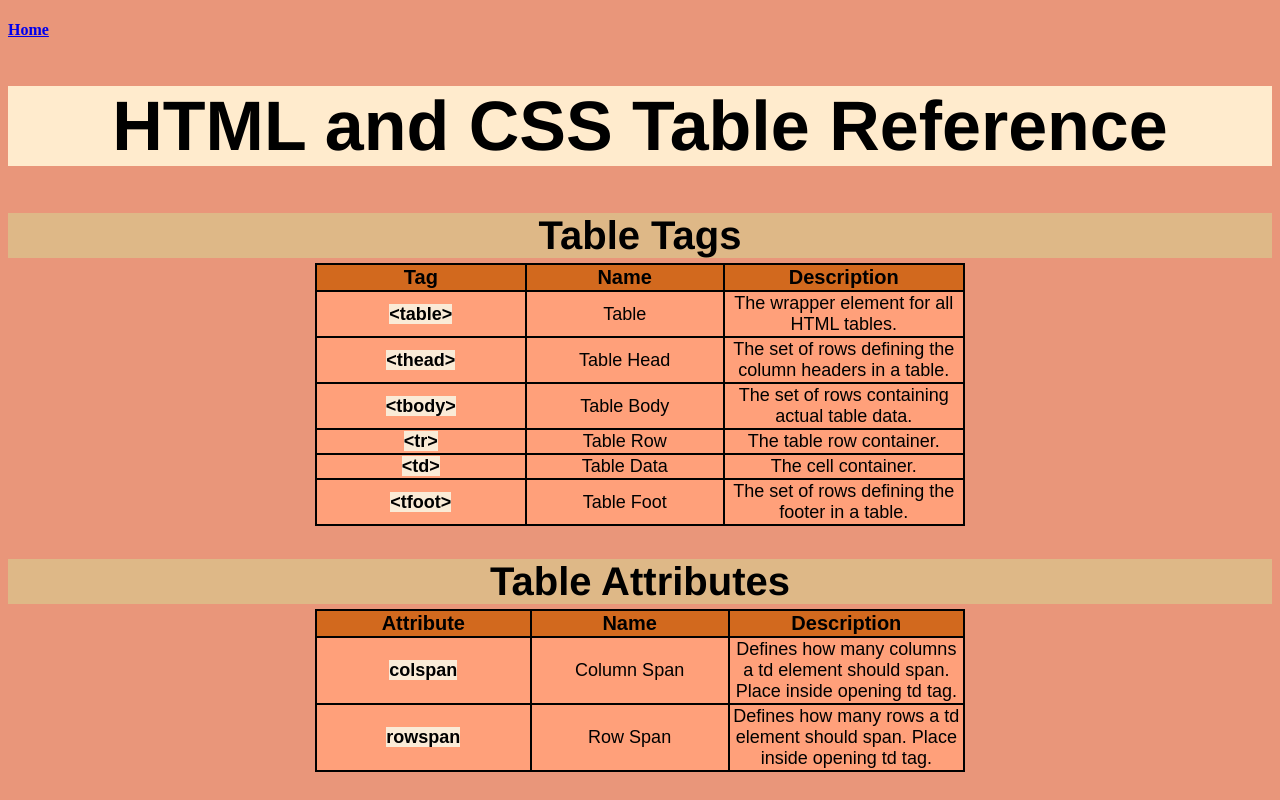
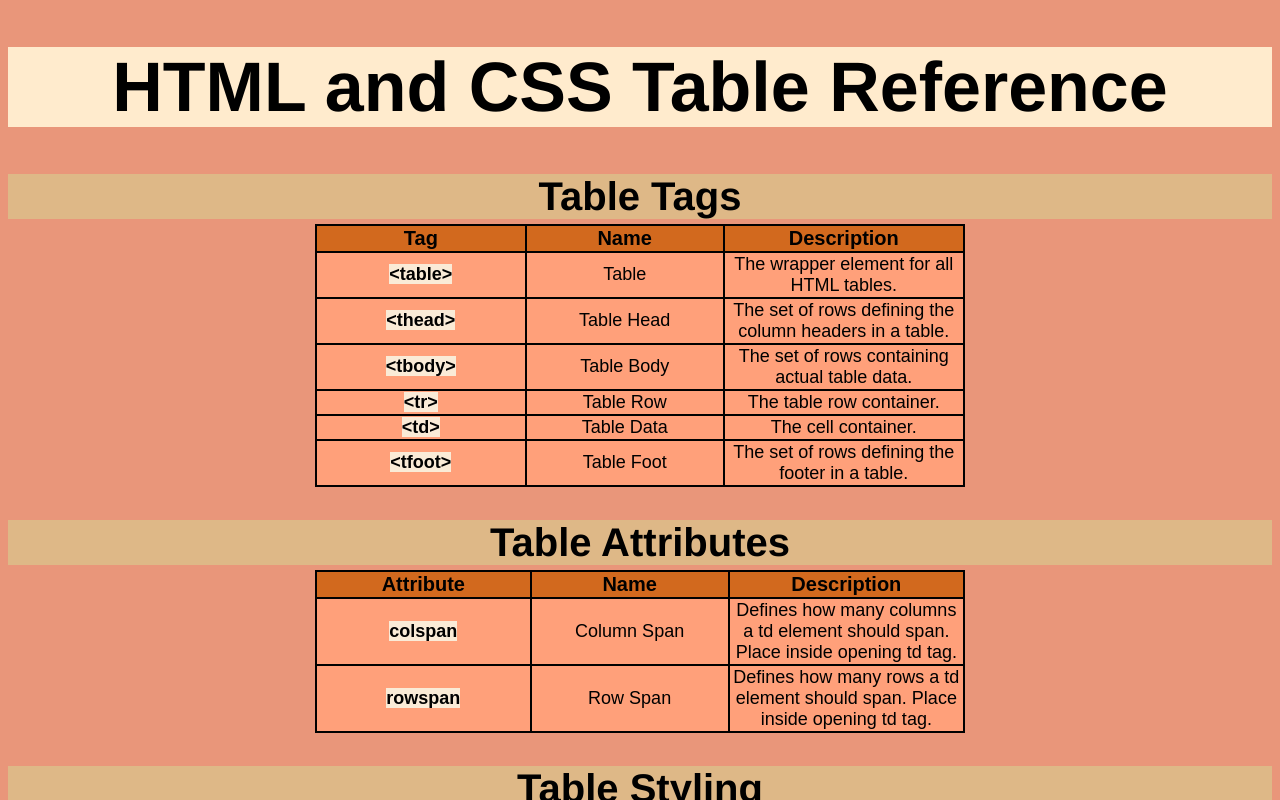
Before and after one commit to TheBeardedMan30/TheBeardedMan30.github.io, a plain HTML site: page cheatsheet.html in a window 1280 px wide. Shown: the top 800 px of the page. Drawn offline with Linux system fonts and the light colour scheme.

Commit message:
udpate index.html and cheatsheet.html

```diff
--- a/cheatsheet.html
+++ b/cheatsheet.html
@@ -9,15 +9,6 @@
 </head>
 
 <header>
-    <section class="navigation">
-        <h4>
-            <a href="./index.html">Home</a>
-        </h4>
-    </section>
-</header>
-
-<body>
-
     <h1 class="page_heading">
         HTML and CSS Table Reference
     </h1>
@@ -25,7 +16,9 @@
     <h2 class="sub_heading">
         Table Tags
     </h2>
+</header>
 
+<body>
     <table>
         <thead>
             <tr>
```
